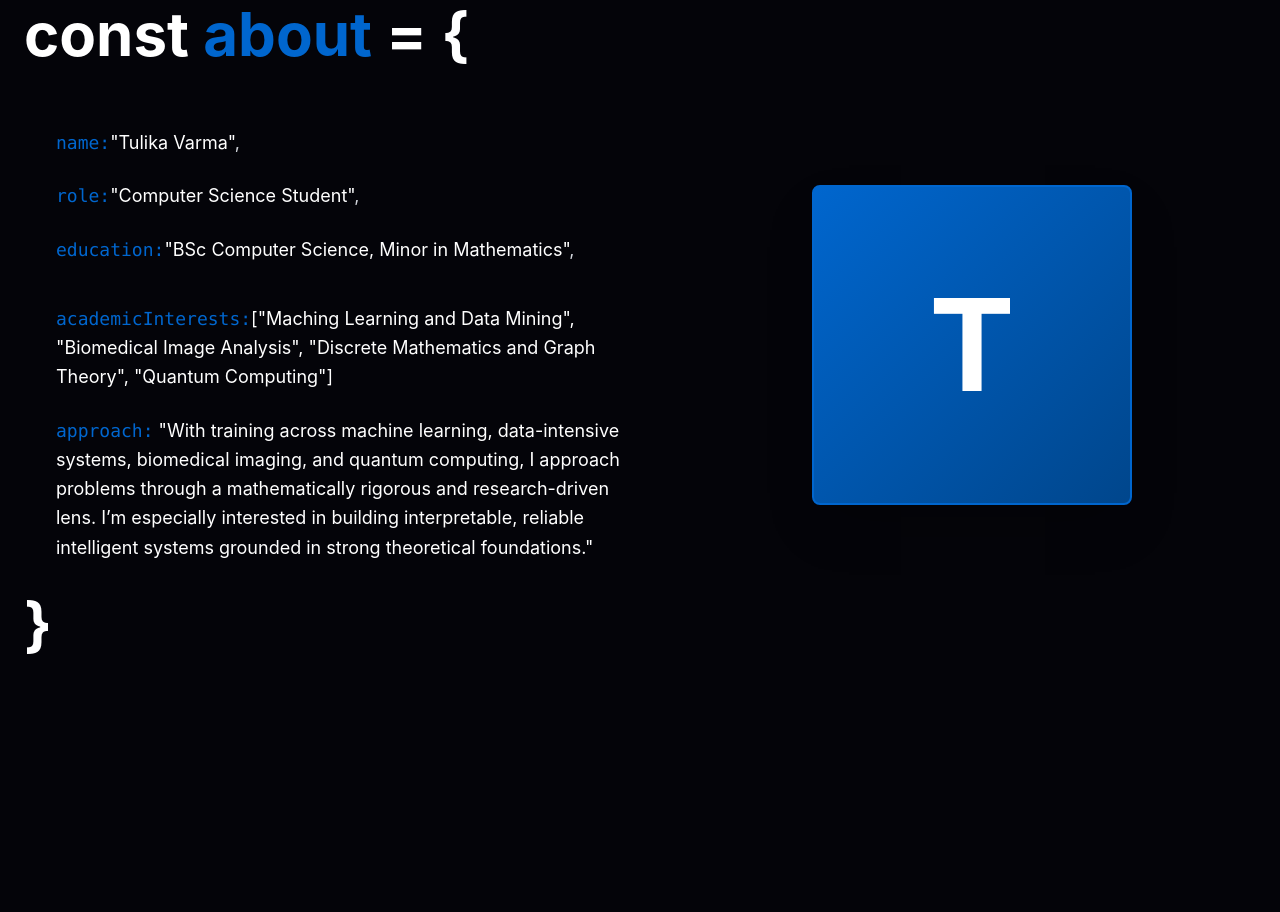
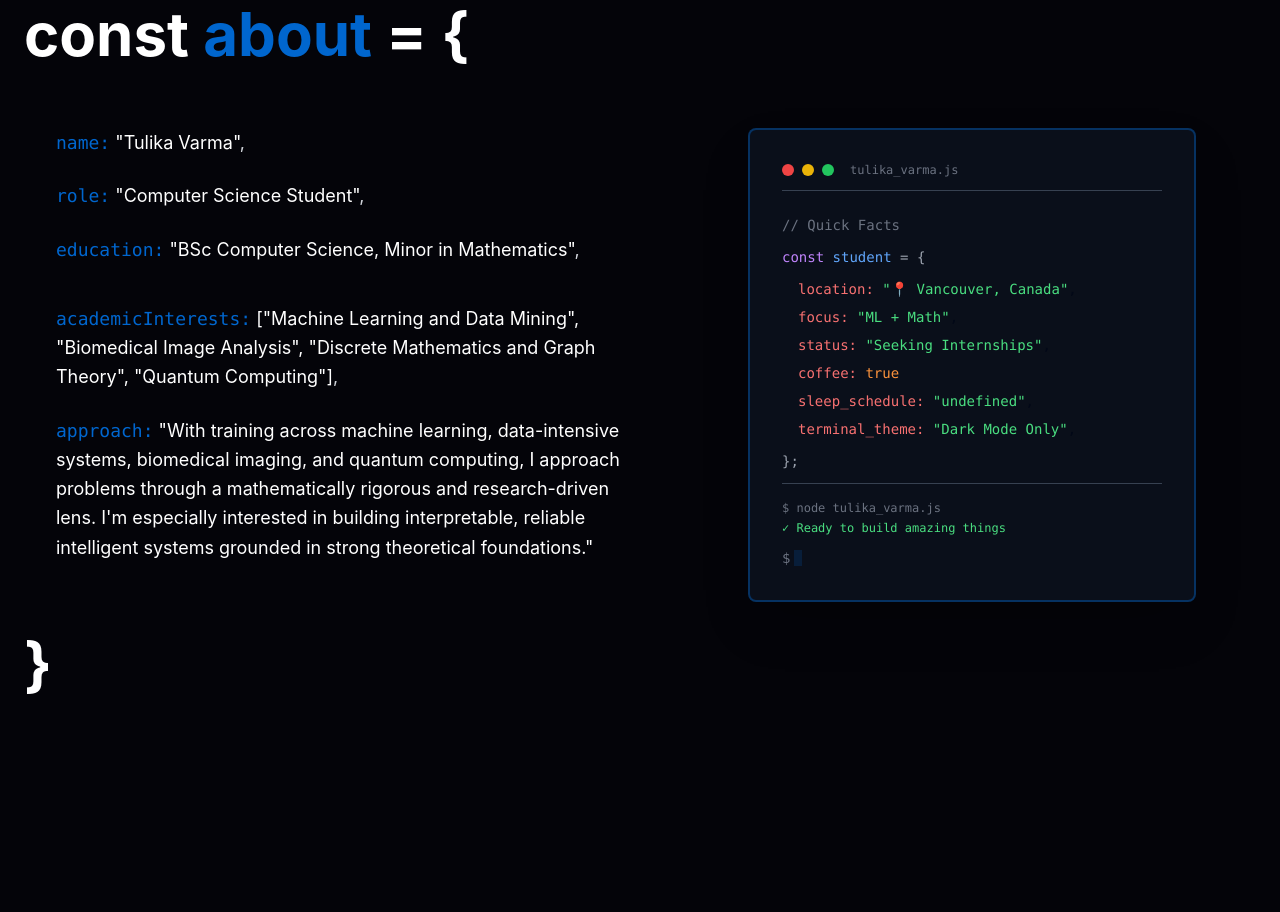
Before and after one commit to TulikaVarma/tulika-website-, a React (Vite) app: page / in a window 1280 px wide. Shown: the part 960-1872 px from the top of the page. Built offline with nearby package versions, Linux system fonts and the light colour scheme.

Commit message:
About page finished

```diff
--- a/src/App.jsx
+++ b/src/App.jsx
@@ -153,40 +153,112 @@ function App() {
               const <span className="text-[#0066CE]">about</span> = {'{'}
             </h2>
 
+            {/* Left Side - Info */}
             <div className="grid md:grid-cols-2 gap-16 pl-8">
               <div className="space-y-6 text-gray-300 text-lg leading-relaxed">
                 <p>
                   <span className="text-[#0066CE] font-mono">name:</span>
-                  <span className="text-white">"Tulika Varma"</span>,
+                  <span className="text-white"> "Tulika Varma"</span>,
                 </p>
 
                 <p>
                   <span className="text-[#0066CE] font-mono">role:</span>
-                  <span className="text-white">"Computer Science Student"</span>,
+                  <span className="text-white"> "Computer Science Student"</span>,
                 </p>
 
                 <p>
                   <span className="text-[#0066CE] font-mono">education:</span>
-                  <span className="text-white">"BSc Computer Science, Minor in Mathematics"</span>,
+                  <span className="text-white"> "BSc Computer Science, Minor in Mathematics"</span>,
                 </p>
 
                 <p className="pt-4">
                   <span className="text-[#0066CE] font-mono">academicInterests:</span>
-                  <span className="text-white">["Maching Learning and Data Mining", "Biomedical Image Analysis", "Discrete Mathematics and Graph Theory", "Quantum Computing"]</span>
+                  <span className="text-white"> ["Machine Learning and Data Mining", "Biomedical Image Analysis", "Discrete Mathematics and Graph Theory", "Quantum Computing"]</span>,
                 </p>
 
                 <p>
-                  <span className= "text-[#0066CE] font-mono">approach:</span>
-                  <span className= "text-white"> "With training across machine learning, data-intensive systems, biomedical imaging, and quantum computing, I approach problems through a mathematically rigorous and research-driven lens. I’m especially interested in building interpretable, reliable intelligent systems grounded in strong theoretical foundations."</span>
+                  <span className="text-[#0066CE] font-mono">approach:</span>
+                  <span className="text-white"> "With training across machine learning, data-intensive systems, biomedical imaging, and quantum computing, I approach problems through a mathematically rigorous and research-driven lens. I'm especially interested in building interpretable, reliable intelligent systems grounded in strong theoretical foundations."</span>
                 </p>
               </div>
 
+              {/* Right Side - Animated Code Block */}
               <div className="flex items-center justify-center">
-                <div className="relative">
-                  <div className="w-80 h-80 rounded-lg bg-gradient-to-br from-[#0066CE] to-[#00468C] flex items-center justify-center text-white text-9xl font-bold shadow-2xl border-2 border-[#0066CE]">
-                    T
+                <motion.div
+                  initial={{ opacity: 0, scale: 0.9 }}
+                  whileInView={{ opacity: 1, scale: 1 }}
+                  transition={{ duration: 0.5 }}
+                  className="bg-[#0A0F1A] border-2 border-[#0066CE]/40 rounded-lg p-8 font-mono text-sm backdrop-blur shadow-2xl hover:border-[#0066CE] transition-all w-full max-w-md"
+                >
+                  {/* Terminal Header */}
+                  <div className="flex items-center gap-2 mb-6 pb-3 border-b border-gray-700">
+                    <div className="w-3 h-3 rounded-full bg-red-500"></div>
+                    <div className="w-3 h-3 rounded-full bg-yellow-500"></div>
+                    <div className="w-3 h-3 rounded-full bg-green-500"></div>
+                    <span className="text-gray-500 ml-2 text-xs">tulika_varma.js</span>
                   </div>
-                </div>
+                  {/* Code Content */}
+                  <div className="space-y-3">
+                    <div className="text-gray-500">// Quick Facts</div>
+
+                    <div>
+                      <span className="text-purple-400">const</span>
+                      <span className="text-blue-400"> student</span>
+                      <span className="text-gray-400"> = {'{'}</span>
+                    </div>
+
+                    <div className="ml-4 space-y-2">
+                      <div>
+                        <span className="text-red-400">location:</span>
+                        <span className="text-green-400"> "📍 Vancouver, Canada"</span>,
+                      </div>
+                      <div>
+                        <span className="text-red-400">focus:</span>
+                        <span className="text-green-400"> "ML + Math"</span>,
+                      </div>
+                      <div>
+                        <span className="text-red-400">status:</span>
+                        <span className="text-green-400"> "Seeking Internships"</span>,
+                      </div>
+                      <div>
+                        <span className="text-red-400">coffee:</span>
+                        <span className="text-orange-400"> true</span>
+                      </div>
+                      <div>
+                        <span className="text-red-400">sleep_schedule:</span>
+                        <span className="text-green-400"> "undefined"</span>,
+                      </div>
+                      <div>
+                        <span className="text-red-400">terminal_theme:</span>
+                        <span className="text-green-400"> "Dark Mode Only"</span>,
+                      </div>
+                    </div>
+
+                    <div className="text-gray-400">{'}'};</div>
+
+                    <div className="mt-4 pt-4 border-t border-gray-700">
+                      <div className="text-gray-500 text-xs">$ node tulika_varma.js</div>
+                      <motion.div
+                        initial={{ opacity: 0 }}
+                        animate={{ opacity: 1 }}
+                        transition={{ delay: 0.5, duration: 0.3 }}
+                        className="text-green-400 text-xs mt-1"
+                      >
+                        ✓ Ready to build amazing things
+                      </motion.div>
+                    </div>
+
+                    {/* Blinking Cursor */}
+                    <div className="flex items-center gap-1">
+                      <span className="text-gray-500">$</span>
+                      <motion.span
+                        animate={{ opacity: [1, 0, 1] }}
+                        transition={{ duration: 1, repeat: Infinity }}
+                        className="inline-block w-2 h-4 bg-[#0066CE]"
+                      />
+                    </div>
+                  </div>
+                </motion.div>
               </div>
             </div>
 
```
